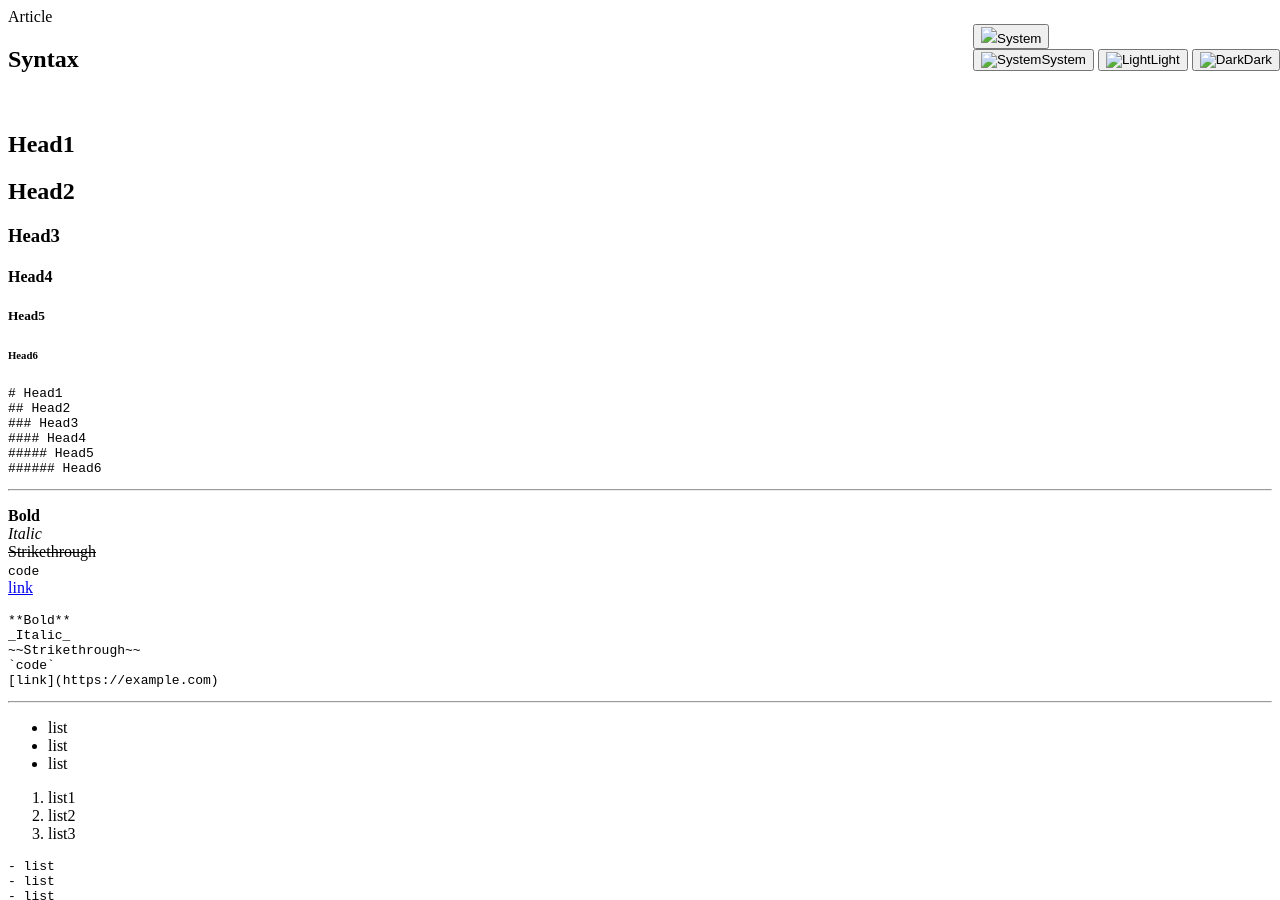
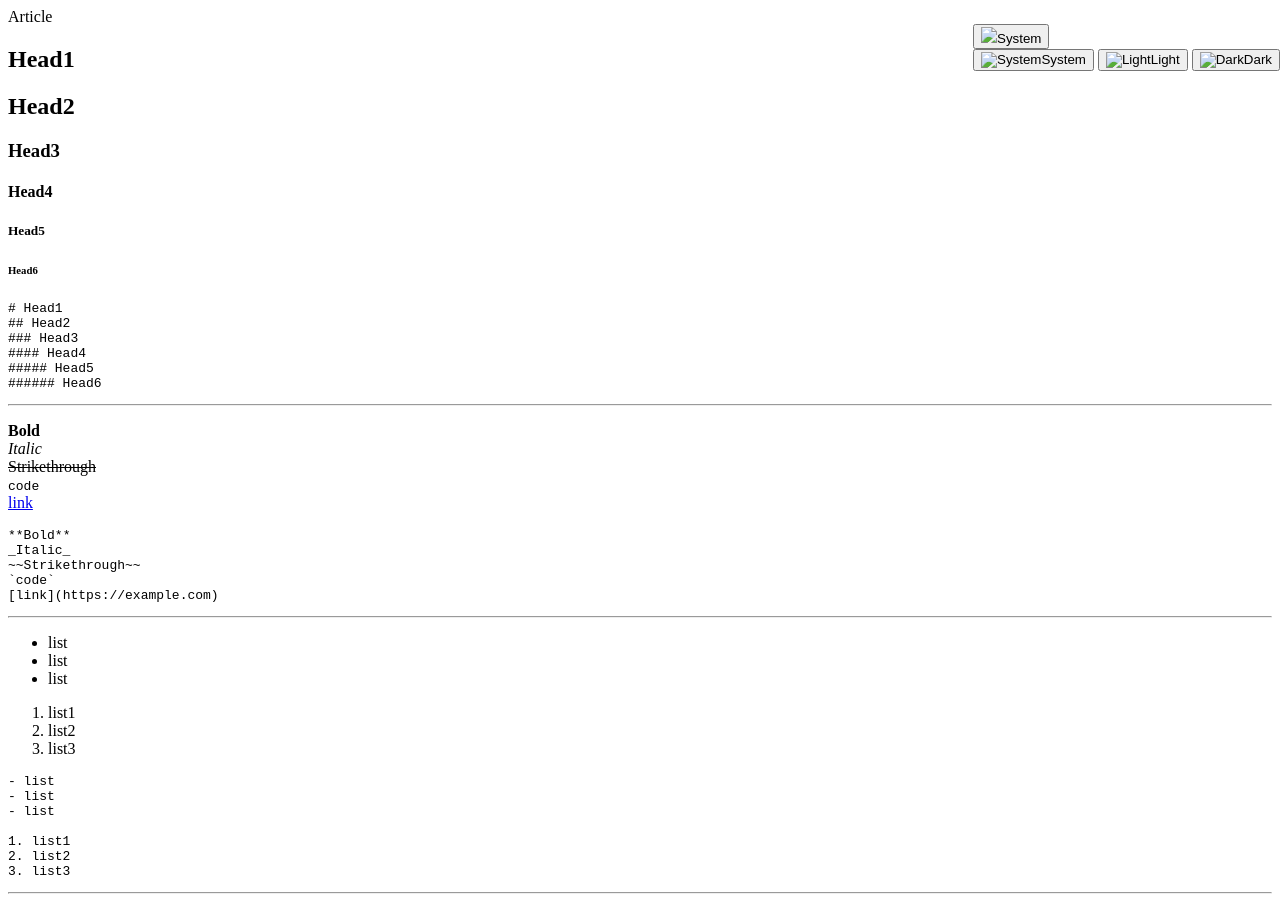
Before and after one commit to kelp-of-truth/articles, a Jekyll site: the page built from syntax.md, in a window 1280 px wide and 900 px high. Built offline with Jekyll 4.4.1, drawn with Linux system fonts in a browser that asks for light colours; nearby versions of some CDN libraries; our own code applies the rules of GitHub Pages for plain Markdown files.

Commit message:
Update syntax.md

```diff
--- a/syntax.md
+++ b/syntax.md
@@ -5,9 +5,6 @@ tags:
   - MarkDown
   - GitHub
 ---
-
-# Syntax
-<br>
 
 # Head1
 ## Head2
```
